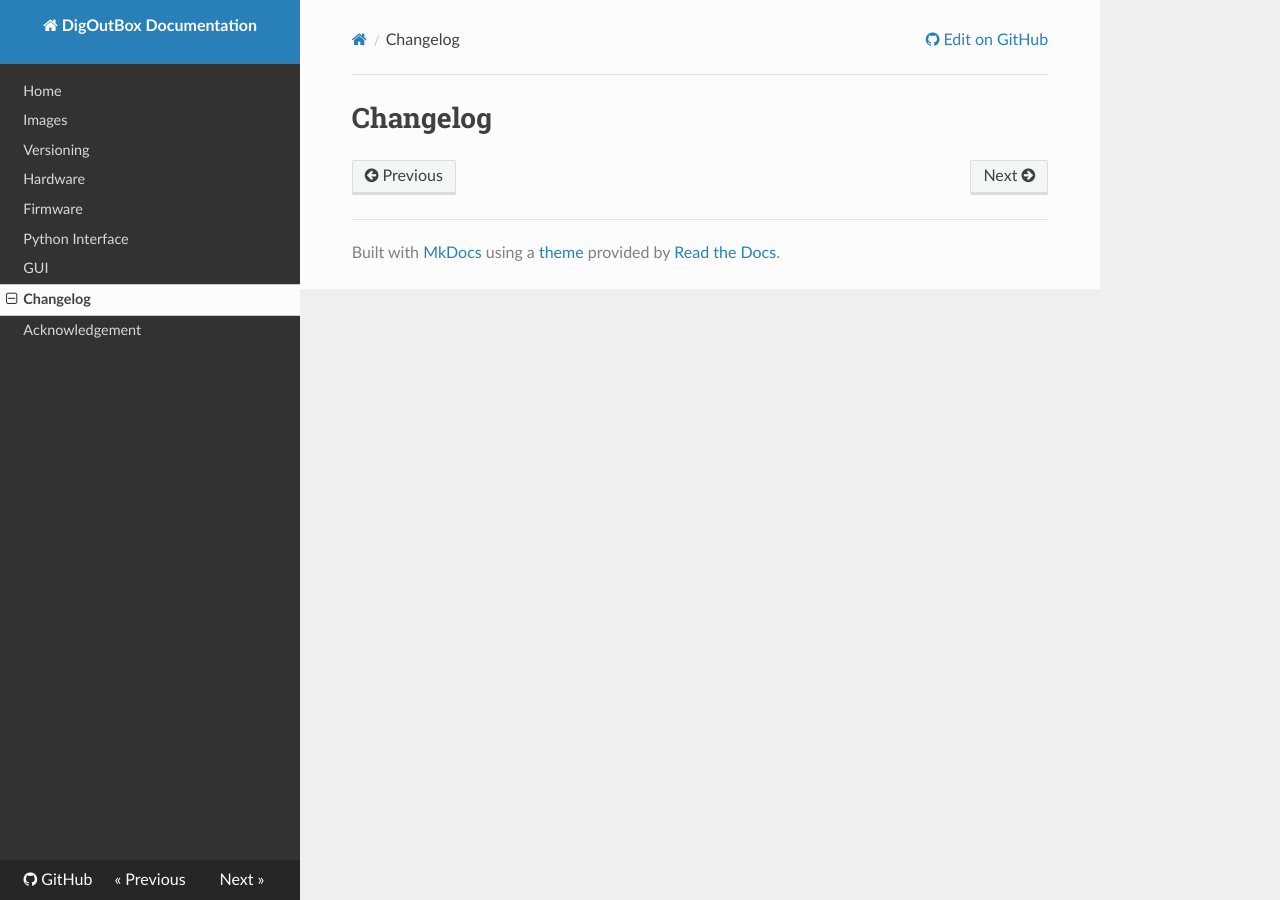
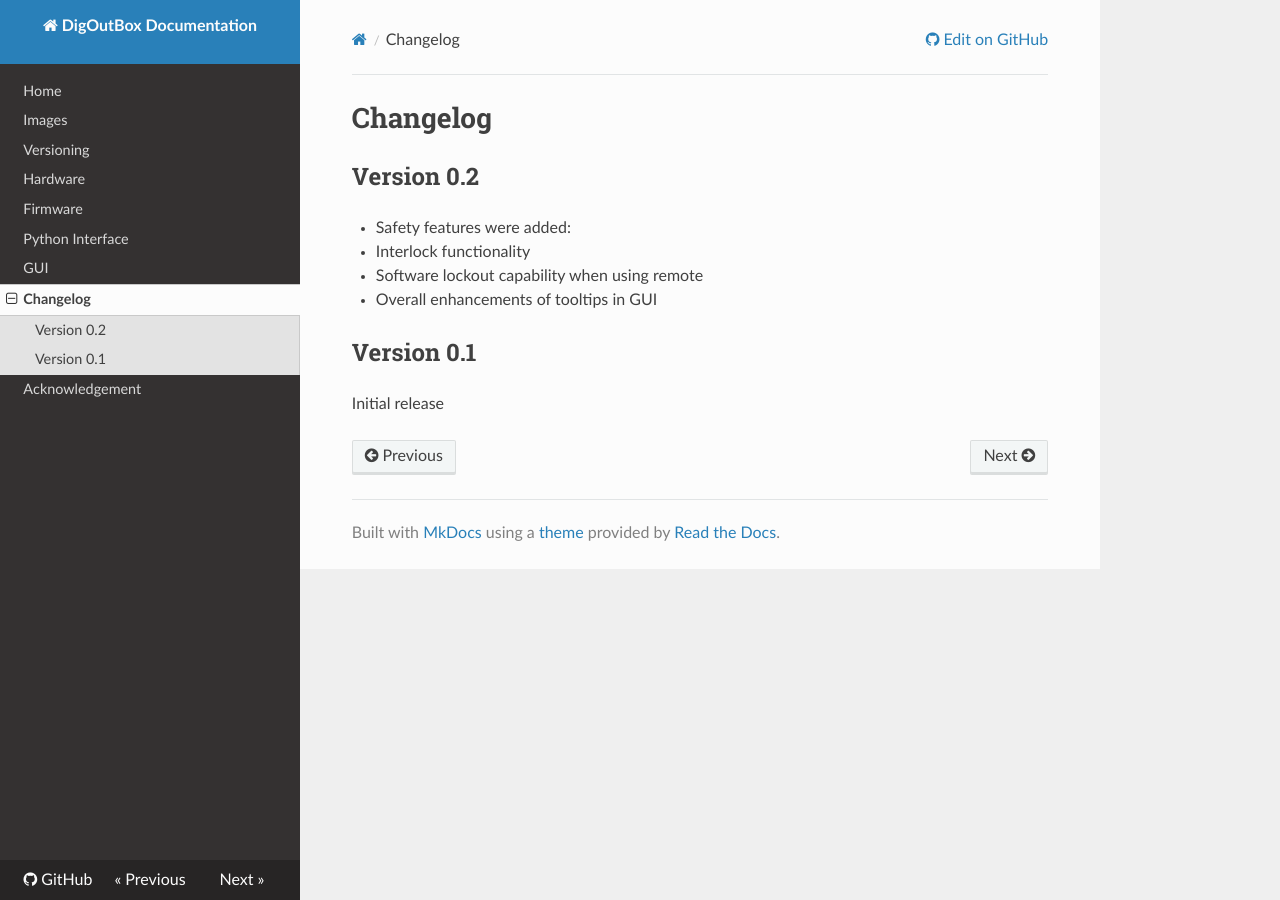
Before and after one commit to galactic-forensics/DigOutBox, an MkDocs documentation site: the page built from docs/changelog.md, in a window 1280 px wide. Built offline with MkDocs 1.6.1, drawn with Linux system fonts in a browser that asks for light colours; nearby versions of some CDN libraries.

Commit message:
Add changelog, typo fix versioning

```diff
--- a/docs/changelog.md
+++ b/docs/changelog.md
@@ -1 +1,12 @@
 # Changelog
+
+## Version 0.2
+
+- Safety features were added:
+  - Interlock functionality
+  - Software lockout capability when using remote
+- Overall enhancements of tooltips in GUI
+
+## Version 0.1
+
+Initial release
```
Also changed, not shown: docs/versioning.md (+2 -1 lines).
